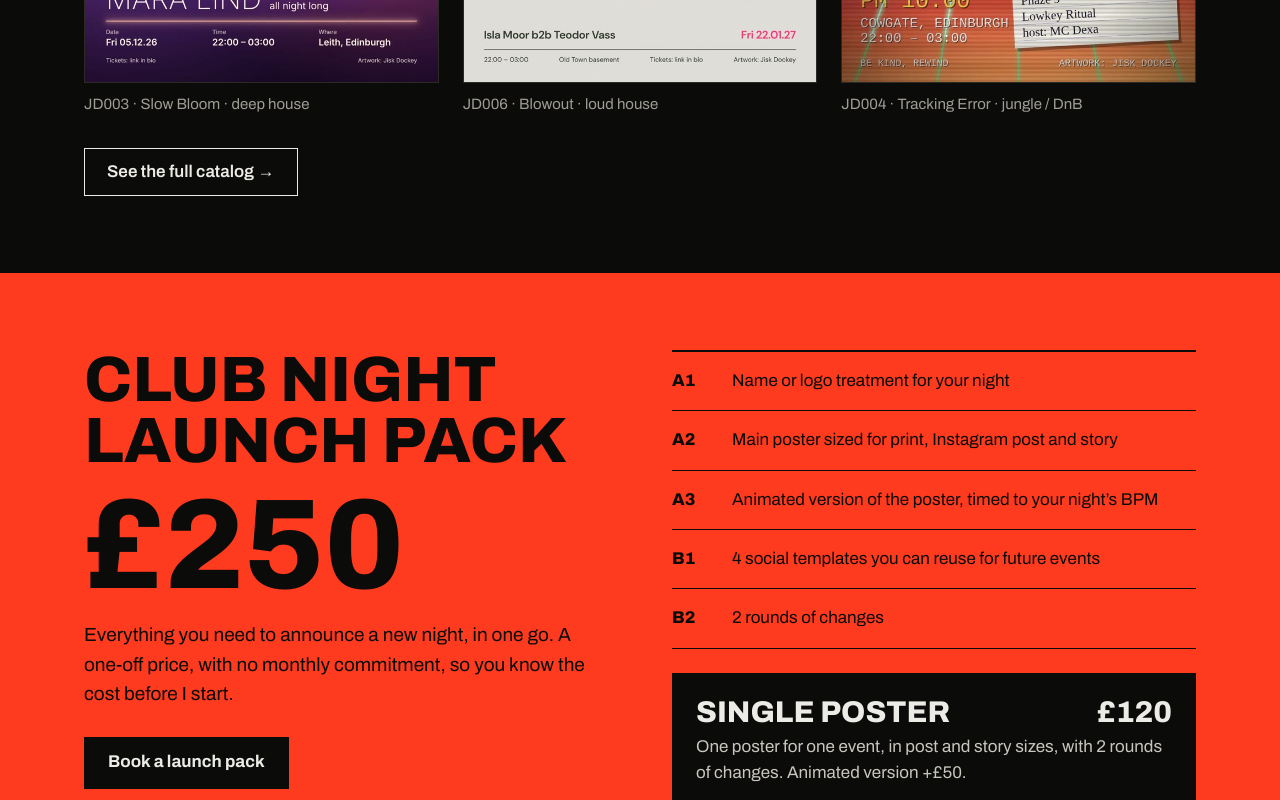
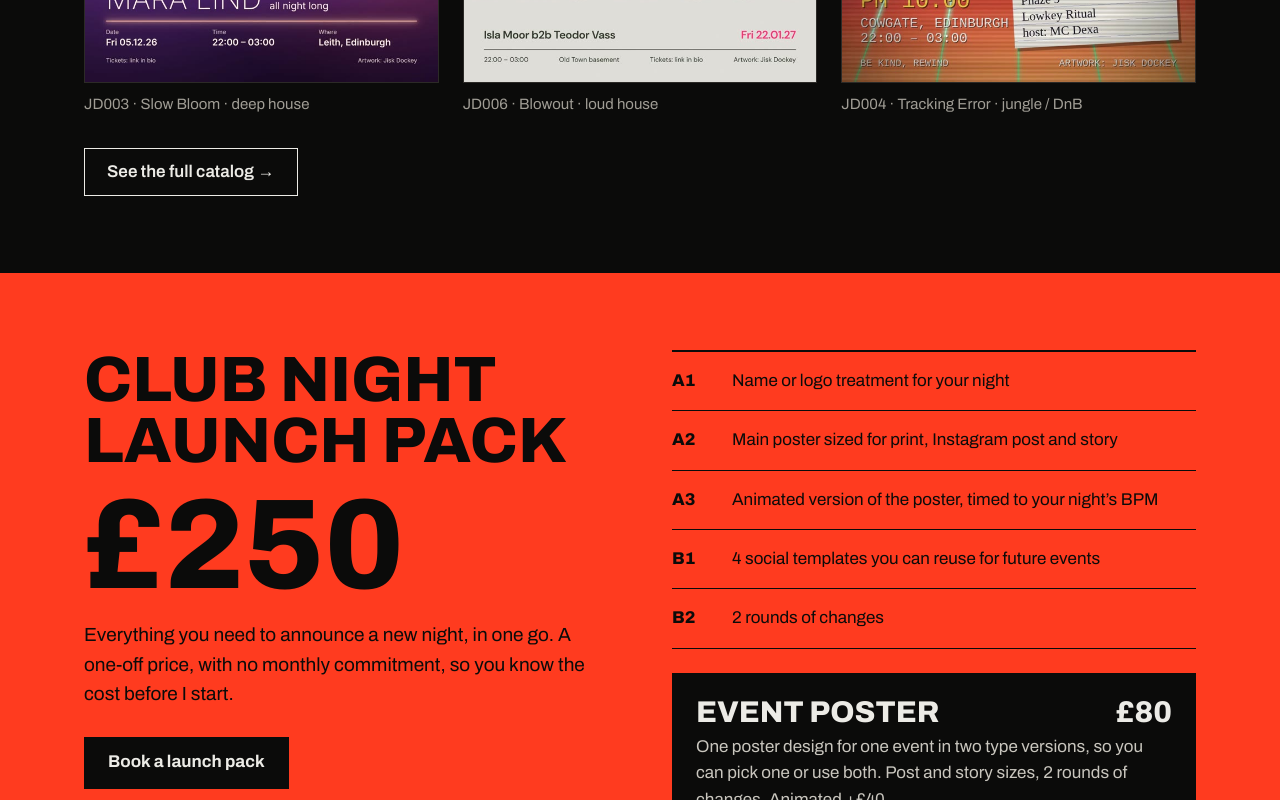
Before and after one commit to Jisk-Dockey/jisk-dockey.github.io, a plain HTML site: page index.html in a window 1280 px wide. Shown: the part 2000-2800 px from the top of the page. Drawn offline with Linux system fonts and the light colour scheme.

Commit message:
Event poster: £80 for one design in two type versions, animated +£40
Co-Authored-By: Claude Opus 5.5 <noreply@anthropic.com>
Claude-Session: https://claude.ai/code/session_01V3q6cH3FywQrnkz9qjAWan

```diff
--- a/index.html
+++ b/index.html
@@ -194,8 +194,8 @@ html.lenis body {
         </ol>
         <div style="display: flex; flex-direction: column; gap: 12px">
           <div style="background: #0b0b0a; color: #ecebe6; padding: 24px; display: flex; flex-direction: column; gap: 6px">
-            <p style="margin: 0; display: flex; flex-wrap: wrap; justify-content: space-between; align-items: baseline; gap: 4px 12px; font-weight: 800; font-stretch: 70%; font-size: 30px; line-height: 1.05; text-transform: uppercase"><span>Single poster</span><span style="white-space: nowrap">£120</span></p>
-            <p style="margin: 0; color: #c9c6be">One poster for one event, in post and story sizes, with 2 rounds of changes. Animated version +£50.</p>
+            <p style="margin: 0; display: flex; flex-wrap: wrap; justify-content: space-between; align-items: baseline; gap: 4px 12px; font-weight: 800; font-stretch: 70%; font-size: 30px; line-height: 1.05; text-transform: uppercase"><span>Event poster</span><span style="white-space: nowrap">£80</span></p>
+            <p style="margin: 0; color: #c9c6be">One poster design for one event in two type versions, so you can pick one or use both. Post and story sizes, 2 rounds of changes. Animated +£40.</p>
           </div>
           <div style="background: #0b0b0a; color: #ecebe6; padding: 24px; display: flex; flex-direction: column; gap: 6px">
             <p style="margin: 0; display: flex; flex-wrap: wrap; justify-content: space-between; align-items: baseline; gap: 4px 12px; font-weight: 800; font-stretch: 70%; font-size: 30px; line-height: 1.05; text-transform: uppercase"><span>Monthly</span><span style="white-space: nowrap">£150 a month</span></p>
@@ -267,7 +267,7 @@ html.lenis body {
             <label for="c-need" style="font-weight: 600">What do you need?</label>
             <select id="c-need" style="min-height: 48px; padding: 12px 14px; font: inherit; font-size: 16px; color: #ecebe6; background: #161514; border: 1px solid #5a5853; border-radius: 0">
               <option>Club Night Launch Pack</option>
-              <option>Single poster</option>
+              <option>Event poster</option>
               <option>Monthly posters and socials</option>
               <option>Something else</option>
             </select>
```
